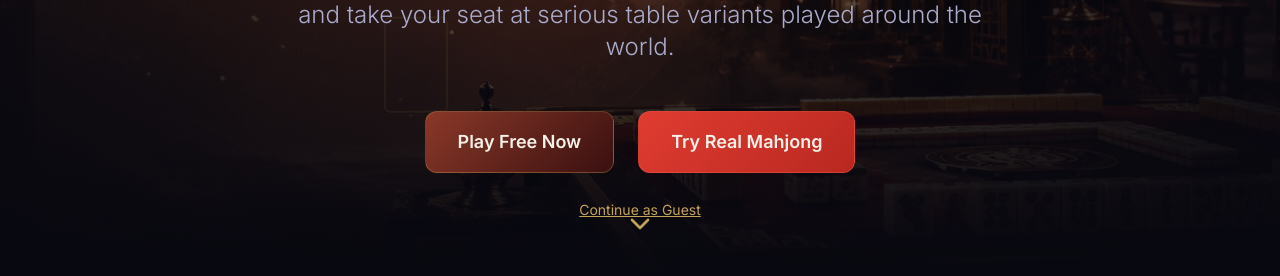
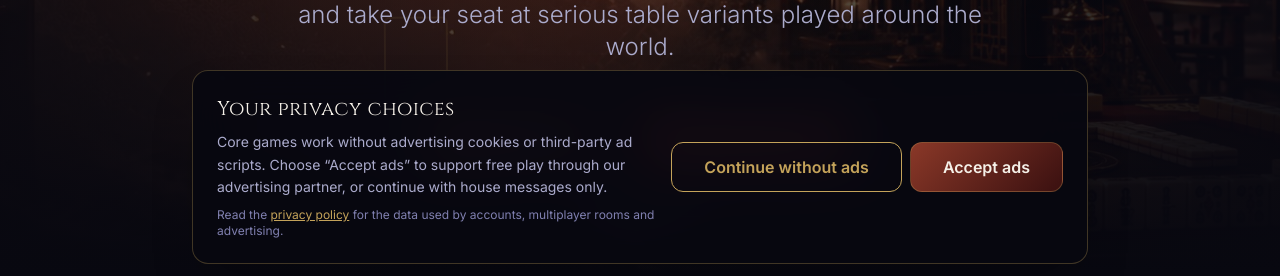
Before and after one commit to alexdevriesxing/nine-gates-mahjong, a React (Vite) app: page / in a window 1280 px wide. Shown: the part 524-800 px from the top of the page. Built offline with nearby package versions, Linux system fonts and the light colour scheme; no server answers.

Commit message:
Render privacy choices across the portal

```diff
--- a/src/app/components/Layout.tsx
+++ b/src/app/components/Layout.tsx
@@ -2,6 +2,7 @@ import { Outlet, useLocation } from 'react-router-dom';
 import { motion, AnimatePresence } from 'framer-motion';
 import Header from './Header';
 import Footer from './Footer';
+import PrivacyChoices from './PrivacyChoices';
 
 export default function Layout() {
   const location = useLocation();
@@ -25,6 +26,7 @@ export default function Layout() {
         </AnimatePresence>
       </main>
       <Footer />
+      <PrivacyChoices />
     </div>
   );
 }
```
